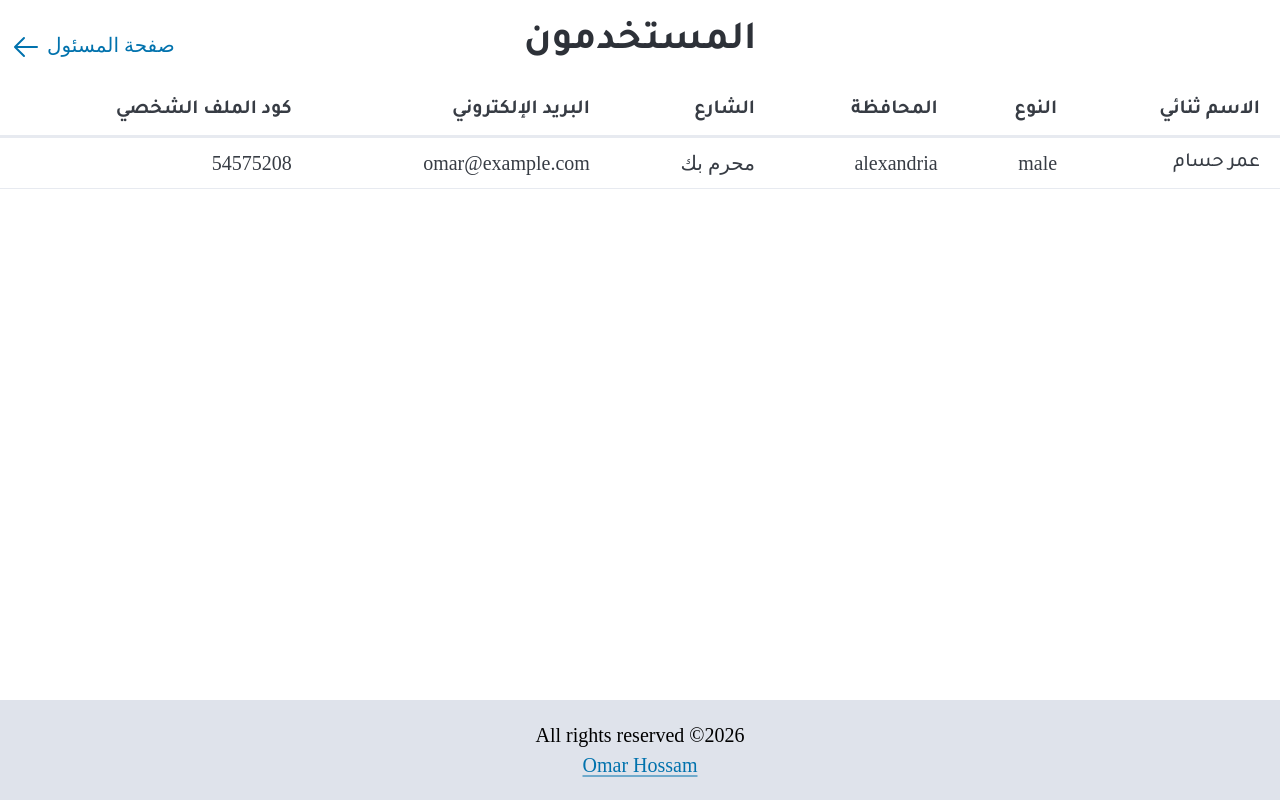
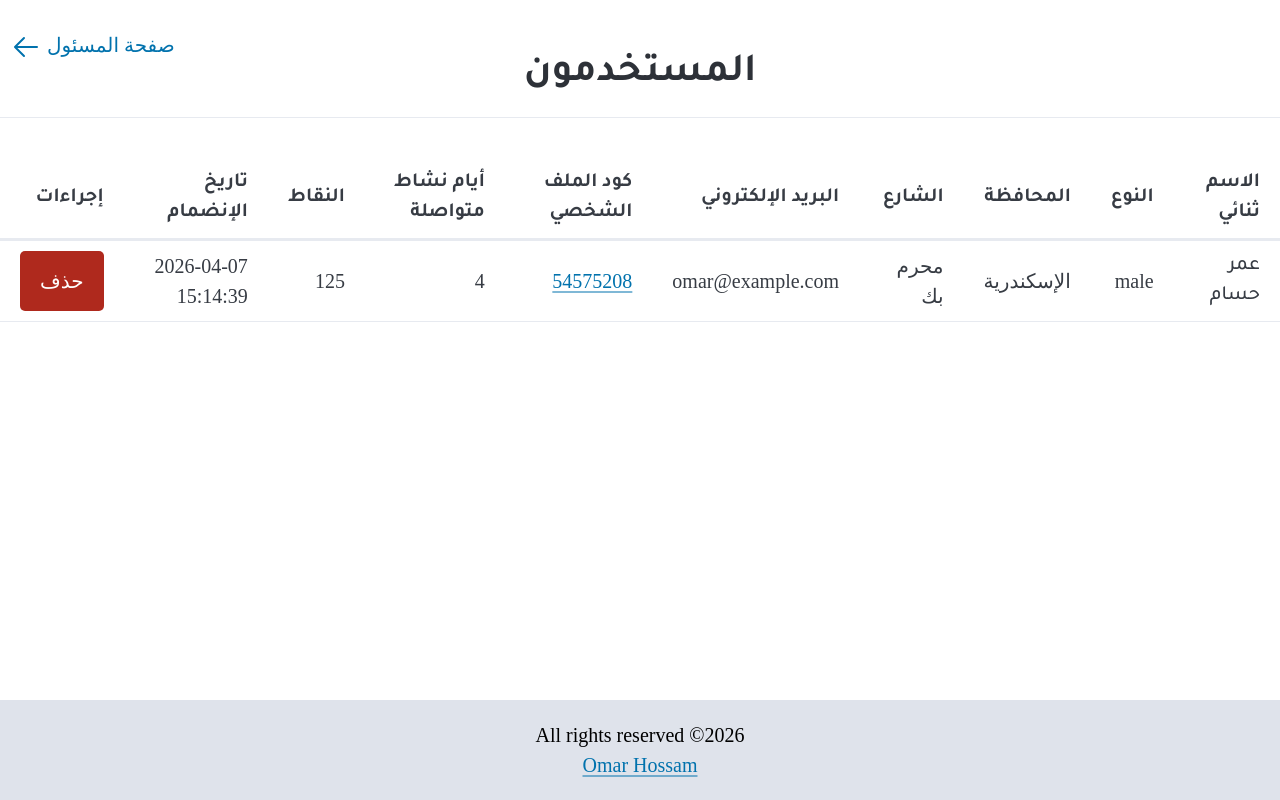
Before and after one commit to omar-hossam/noqta-platform, a Flask app: page /admin/table/users in a window 1280 px wide. Run offline with Flask 3, Linux system fonts and the light colour scheme; the visitor is signed in with stand-in values (Sample User, id 1); data comes from the database, SQL or seed files in the repository; some web fonts are replaced.

Commit message:
feat: implement users table with actions in admin page

```diff
--- a/routes/apis/user.py
+++ b/routes/apis/user.py
@@ -144,10 +144,23 @@ def user_delete(user_id):
     db.execute("DELETE FROM users WHERE id = ?", (user_id,)).fetchone()
     db.commit()
     db.close()
-    session.pop('user_id', None)
-    redirect_url = url_for('front.home')
+
+    try:
+        if session['user_id']:
+            session.pop('user_id', None)
+    except:
+        print("")
+
     response = make_response()
-    response.headers['HX-Redirect'] = redirect_url
+
+    try:
+        if session['admin_id']:
+            response = make_response('تم حذف المستخدم بنجاح!')
+            response.headers['HX-Trigger'] = 'contentUpdated'
+    except KeyError:
+        redirect_url = url_for('front.home')
+        response.headers['HX-Redirect'] = redirect_url
+
     return response
 
 
@@ -290,13 +303,17 @@ def get_users():
 
     for x in users:
         html_code += f"""
-            <tr>
+            <tr class="user-row">
                 <th scope="row">{x['name']}</th>
                 <td>{x['gender']}</td>
-                <td>{x['city']}</td>
+                <td>{x['city_arabic']}</td>
                 <td>{x['street']}</td>
                 <td>{x['email']}</td>
-                <td>{x['profile_id']}</td>
+                <td><a href="/profile/{x['profile_id']}" target="_blank">{x['profile_id']}</a></td>
+                <td>{x['streak']}</td>
+                <td>{x['xp']}</td>
+                <td>{x['joined_at']}</td>
+                <td><button class="pico-background-red-600" style="border: 0;" hx-post="/api/user/{x['id']}/delete" hx-target="#output" hx-swap="textContent">حذف</button></td>
             </tr>
         """
 
--- a/templates/admin/table_layout.html
+++ b/templates/admin/table_layout.html
@@ -6,11 +6,18 @@
   table tr th {
     font-family: var(--font-header);
   }
-  @media only screen and (max-width: 675px) {
-    h1 {
-      padding-top: 50px;
-    }
+
+  h1 {
+    padding-top: 32px;
   }
+
+  .overflow-auto table {
+    width: 100%;
+    min-width: 800px; /* Adjust this value until the scrollbar appears */
+  }
+
+  {% block table_css %}{% endblock %}
+
 </style>
 
 {% endblock %}
@@ -28,10 +35,14 @@
   </a>
   <h1 class="font-header">{% block header %}{% endblock %}</h1>
   {% block dialog_open_btn %}{% endblock %}
+  <hr />
 </section>
 
-<section>
-  <table>
+{% endblock %}
+{% block outside_main %}
+
+<div class="overflow-auto" style="display: block; width: 100%;">
+  <table style="min-width: 800px;">
     <thead>
       <tr>
         {% block thead %}{% endblock %}
@@ -41,7 +52,9 @@
       {% block tbody %}{% endblock %}
     </tbody>
   </table>
-</section>
+</div>
+
+<div class="container pico-background-green-400" id="output"></div>
 
 {% endblock %}
 {% block script %}
--- a/templates/admin/users.html
+++ b/templates/admin/users.html
@@ -1,4 +1,5 @@
 {% extends 'admin/table_layout.html' %}
+
 
 {% block header %}المستخدمون{% endblock %}
 
@@ -10,6 +11,10 @@
 <th scope="col">الشارع</th>
 <th scope="col">البريد الإلكتروني</th>
 <th scope="col">كود الملف الشخصي</th>
+<th scope="col">أيام نشاط متواصلة</th>
+<th scope="col">النقاط</th>
+<th scope="col">تاريخ الإنضمام</th>
+<th scope="col">إجراءات</th>
 
 {% endblock %}
 
--- a/templates/base.html
+++ b/templates/base.html
@@ -34,6 +34,8 @@
       {% block content %}{% endblock %}
     </main>
 
+    {% block outside_main %}{% endblock %}
+
     <footer class="pico-background-slate-100" style="text-align: center; align-self: end;" dir="ltr">
       All rights reserved &copy;2026
       <br />
```
